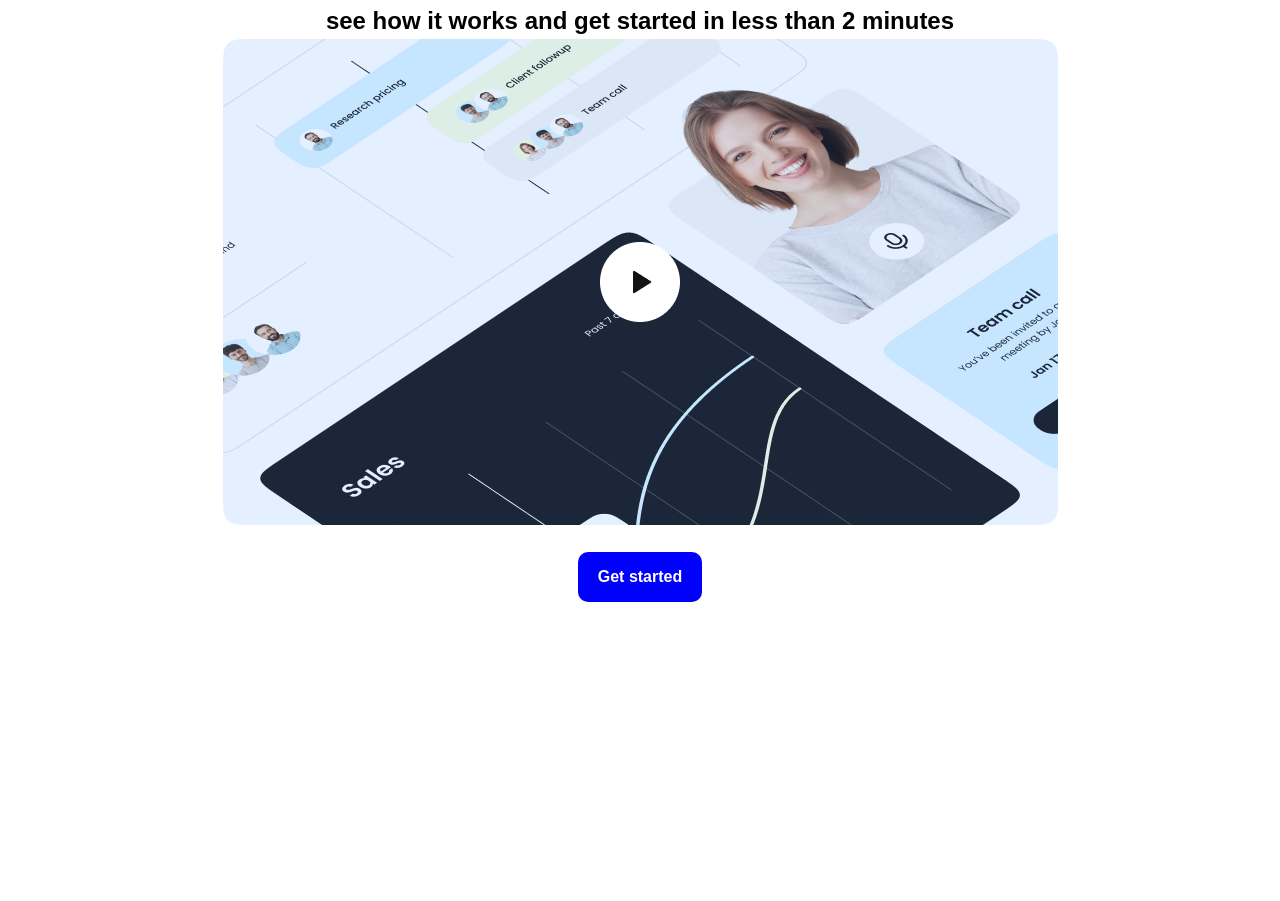
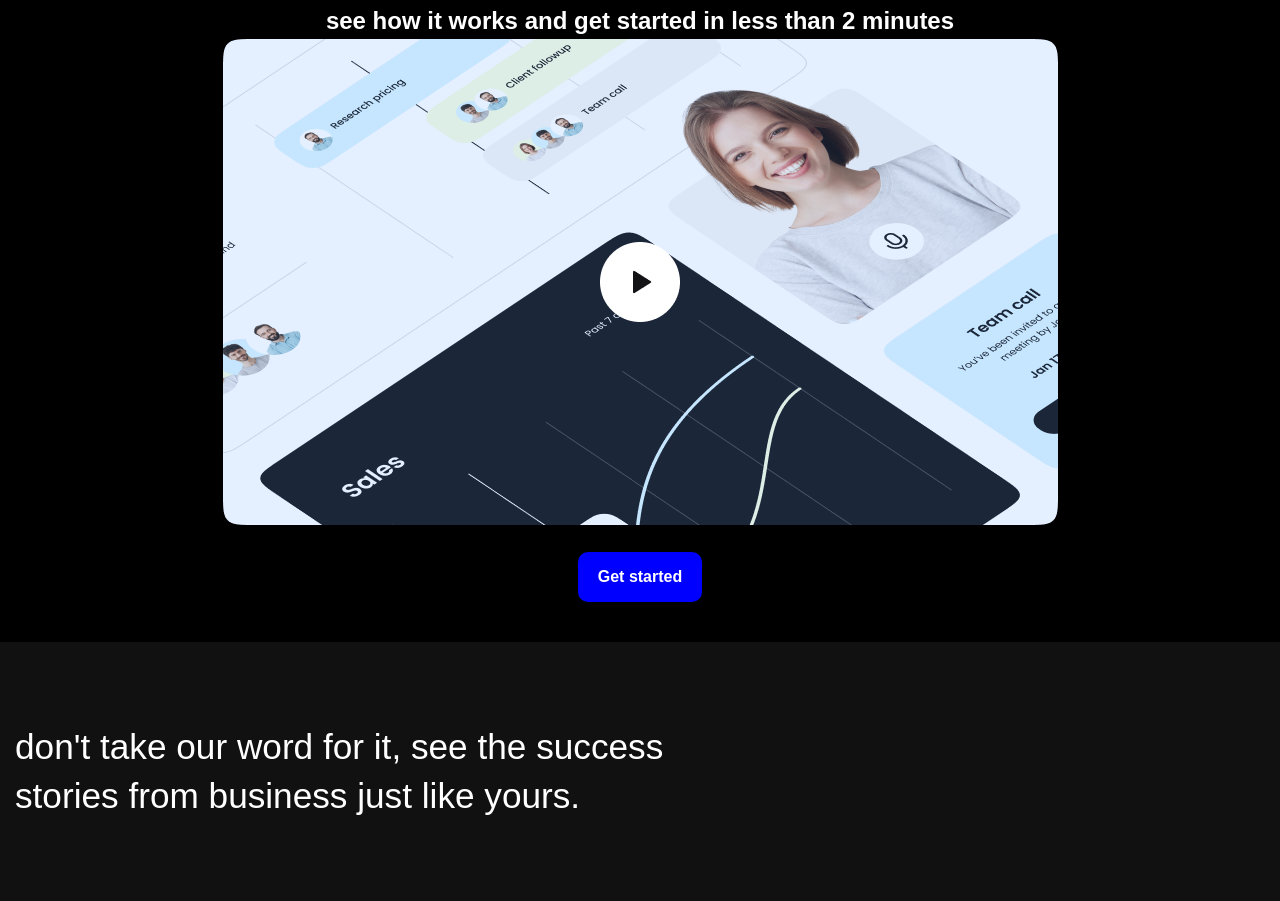
Before and after one commit to FidelineIngabire/myFirstWebsite, a plain HTML site: page index.html in a window 1280 px wide. Shown: the part 731-1632 px from the top of the page. Before the commit the page ends 1373 px from the top, so only its background shows below. Drawn offline with Linux system fonts and the light colour scheme; a script that the page names is missing.

Commit message:
correcting somee mistakes

```diff
--- a/css/style.css
+++ b/css/style.css
@@ -102,6 +102,16 @@ img{
 .video-preview {
     margin-bottom: 20px;
 }
+
+/*testimonials*/
+.testimonials {
+    padding: 40px 0;
+}
+.testimonials .testimonials-heading {
+    width: 700px;
+    margin-bottom: 40px;
+}
+
 /*utility classes */
 .container{
     max-width: 1100p;
@@ -156,28 +166,28 @@ img{
     margin: 40px 0 20px;
 }
 
-text-xl {
+.text-xl {
     font-size: 2.2rem;
     line-height: 1.4;
     font-weight: normal;
     margin: 40px 0 20px;
 }
 
-text-lg {
+.text-lg {
     font-size:1.8rem;
     line-height: 1.4;
     font-weight: normal;
     margin: 30px 0 20px;
 }
 
-text-md {
+.text-md {
     font-size:1.2rem;
     line-height: 1.4;
     font-weight: normal;
     margin: 20px 0 20px;
 }
 
-text-sm{
+.text-sm{
     font-size:0.9rem;
     line-height: 1.4;
     font-weight: normal;
@@ -187,3 +197,24 @@ text-sm{
 .text-center {
     text-align: center;
 }
+
+/* background */
+.bg-primary{
+    background: var(--primary-color);
+    color: #fff;
+}
+
+.bg-light{
+    background: var(--light-color);
+    color: #333;
+}
+
+.bg-dark{
+    background: var(--dark-color);
+    color: #fff;
+}
+
+.bg-black{
+    background: #000;
+    color: #fff;
+}
--- a/index.html
+++ b/index.html
@@ -75,6 +75,15 @@
         </div>
         </div>
     </section>
+    <!--testimonials-->
+    <section class="testimonials bg-dark">
+        <div class="container">
+            <h3 class="testimonials-heading text-xl">
+                don't take our word for it, see the success
+                 stories from business just like yours.
+            </h3>
+        </div>
+    </section>
 
 
     <script src="js/main.js"></script>
```
